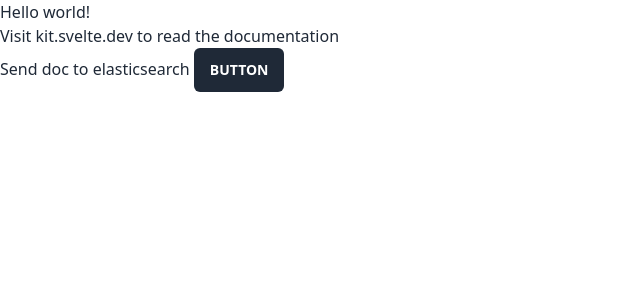
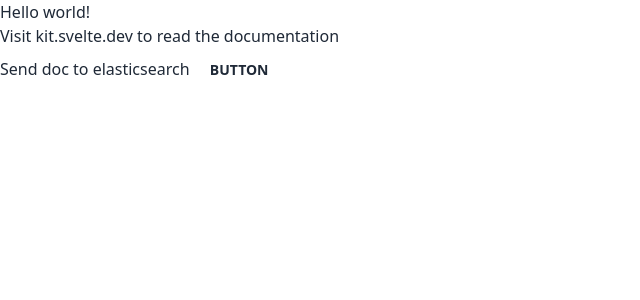
Before and after one commit to MediScan-Inventors-Program/MediScan, a SvelteKit app in the folder frontend/: page / in a window 1280 px wide. Shown: the top 300 px of the page, without its empty margins (0-640 px from the left). Built offline with nearby package versions, Linux system fonts and the light colour scheme.

Commit message:
add colors and shades

```diff
--- a/frontend/tailwind.config.js
+++ b/frontend/tailwind.config.js
@@ -2,6 +2,65 @@
 export default {
   content: ['./src/**/*.{html,js,svelte,ts}'],
   theme: {
+    colors: {
+      'background': '#fcfcfd',
+      'primary': {
+        'DEFAULT': '#652f98',
+        '50': '#faf6fe',
+        '100': '#f2eafd',
+        '200': '#e8dafa',
+        '300': '#d6bcf6',
+        '400': '#bd91ef',
+        '500': '#a466e6',
+        '600': '#8d47d6',
+        '700': '#7834bc',
+        '800': '#652f98',
+        '900': '#54277c',
+        '950': '#38115a',
+      },
+      'accent': {
+        'DEFAULT': '#a0319e',
+        '50': '#fdf5fe',
+        '100': '#faebfc',
+        '200': '#f5d6f8',
+        '300': '#eeb6f1',
+        '400': '#e58ae8',
+        '500': '#d55dd8',
+        '600': '#bc3dbc',
+        '700': '#a0319e',
+        '800': '#7f297c',
+        '900': '#692666',
+        '950': '#440e41',
+      },
+      'secondary': {
+        'DEFAULT': '#ededed',
+        '50': '#f8f8f8',
+        '100': '#ededed',
+        '200': '#dcdcdc',
+        '300': '#bdbdbd',
+        '400': '#989898',
+        '500': '#7c7c7c',
+        '600': '#656565',
+        '700': '#525252',
+        '800': '#464646',
+        '900': '#3d3d3d',
+        '950': '#292929',
+      },
+      'text': {
+        'DEFAULT': '#030203',
+        '50': '#f9f6f9',
+        '100': '#f3ebf3',
+        '200': '#e3d3e4',
+        '300': '#caadcc',
+        '400': '#ac80b0',
+        '500': '#926097',
+        '600': '#7a4c7d',
+        '700': '#643e66',
+        '800': '#543656',
+        '900': '#483149',
+        '950': '#030203',
+      }
+    },
     extend: {},
   },
   plugins: [require("daisyui")],
```
